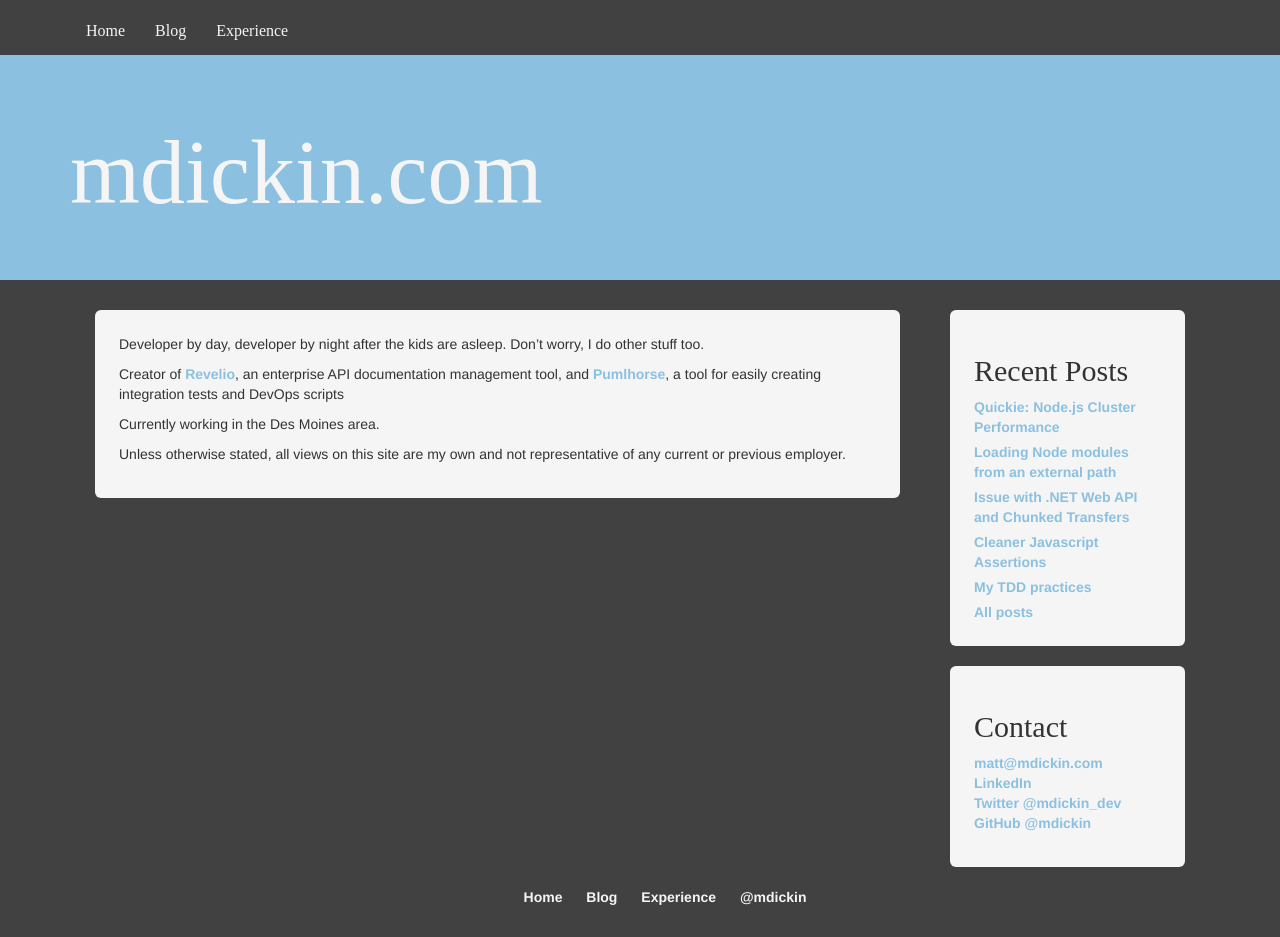
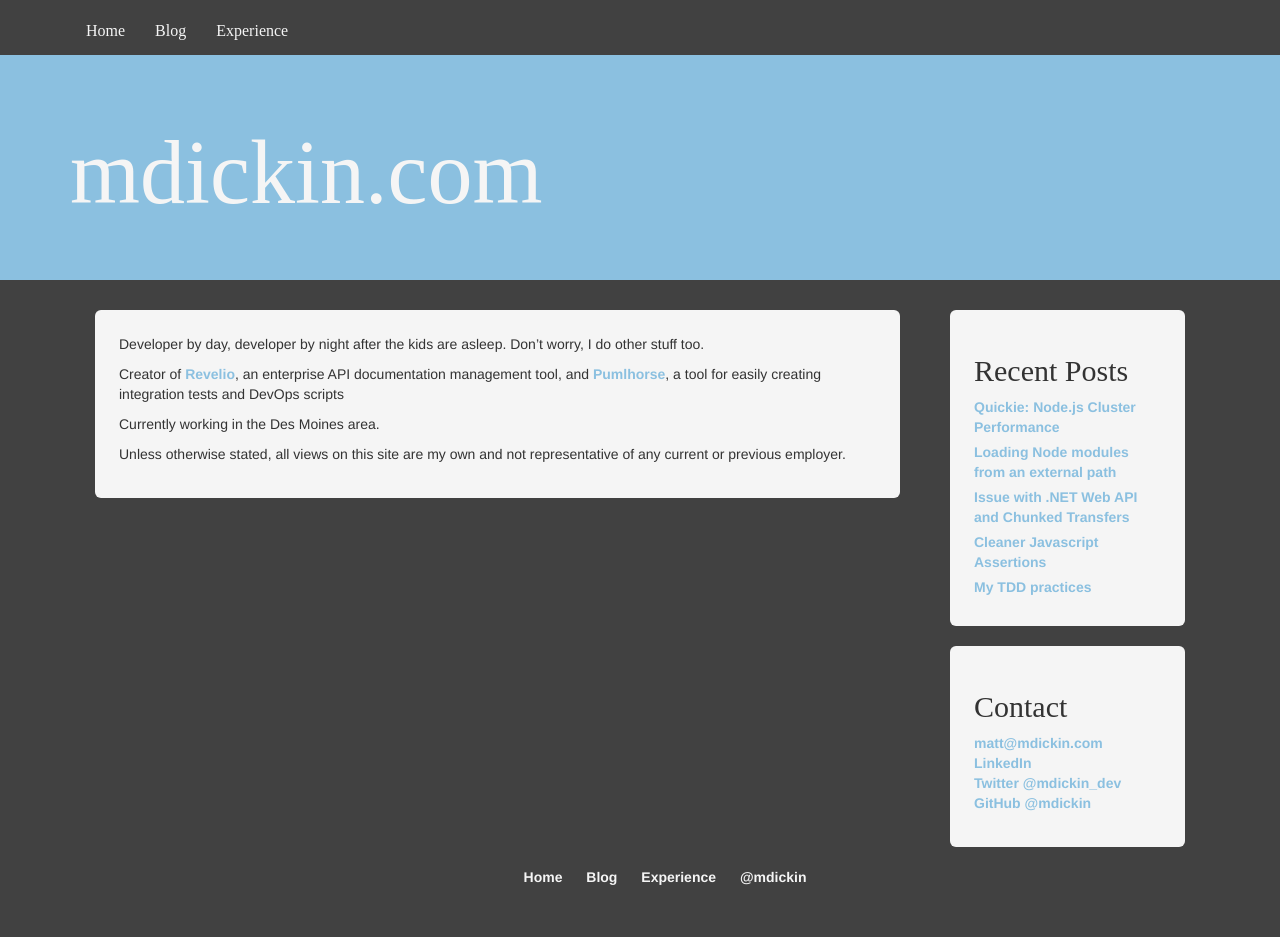
Before and after one commit to mdickin/mdickin.github.io, a Jekyll site: the page built from index.md, in a window 1280 px wide. Built offline with Jekyll 4.4.1, drawn with Linux system fonts in a browser that asks for light colours; nearby versions of some CDN libraries.

Commit message:
Removed "All Posts"

```diff
--- a/_includes/blog_feed.html
+++ b/_includes/blog_feed.html
@@ -5,5 +5,4 @@
         <a class="post-link" href="{% if post.stuburl %}{{ post.stuburl }}{% else %}{{ post.url | prepend: site.baseurl }}{% endif %}">{{ post.title }}</a>
     </section>
 {% endfor %}
-    <a href="/blog/archive">All posts</a>
 </div>
```
